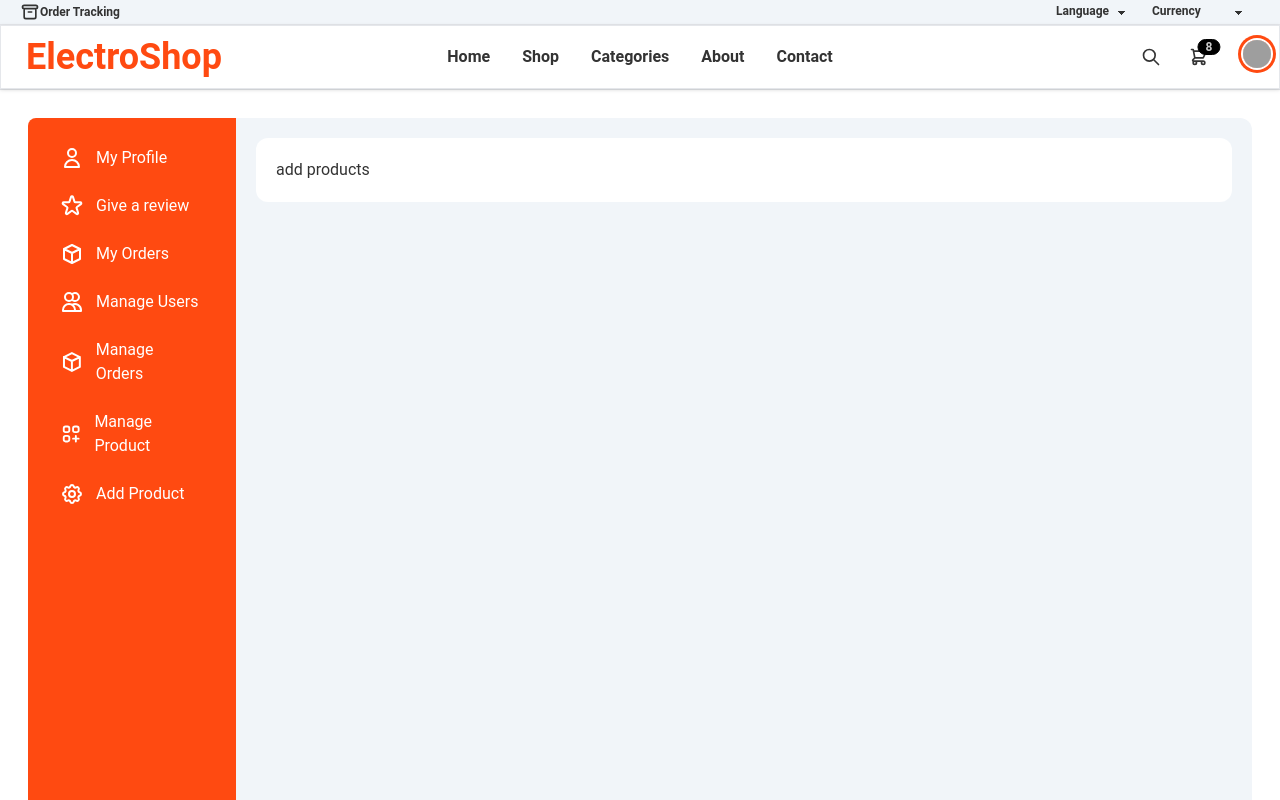
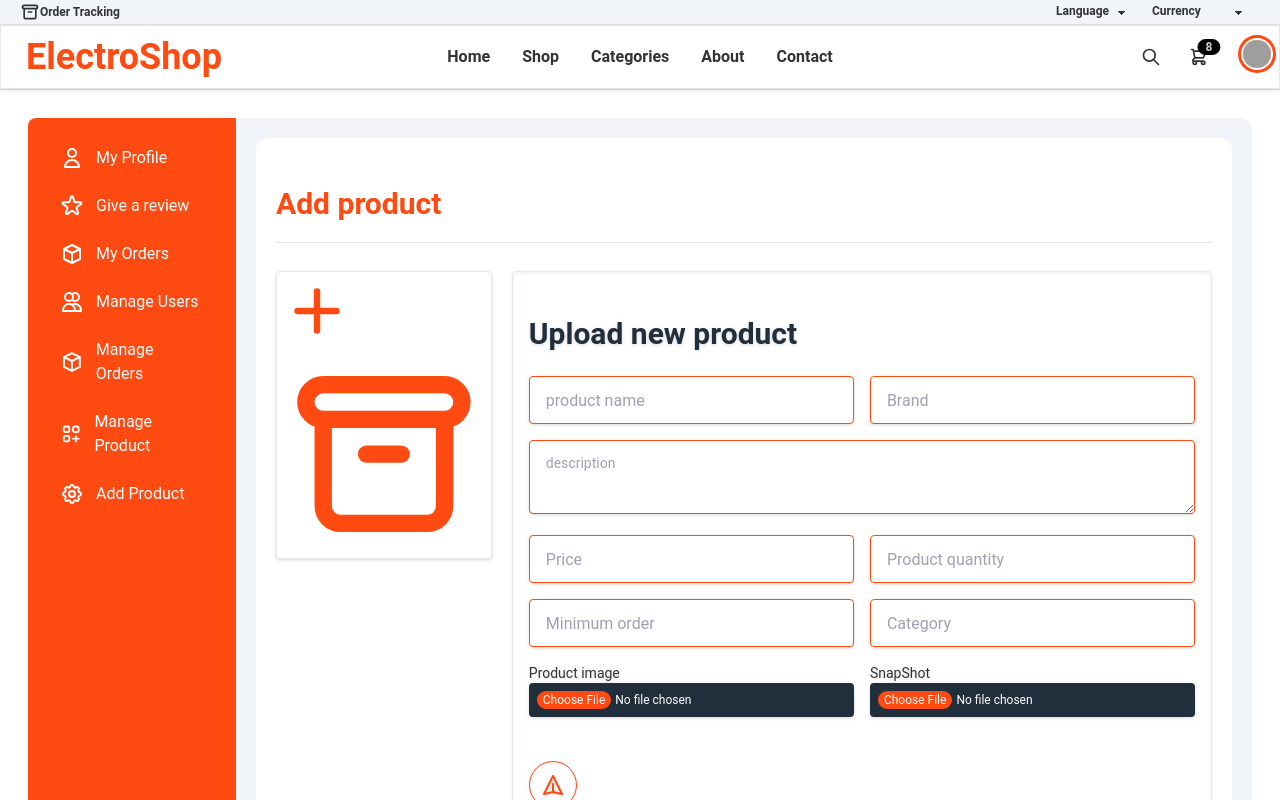
Before and after one commit to MdMuzahid07/ElectroShop_E-commerce-Client-, a React (Create React App) app: page /dashboard/add_product in a window 1280 px wide. Built offline with nearby package versions, Linux system fonts and the light colour scheme; grey boxes are pictures that could not be loaded.

Commit message:
product upload page UI design complete

```diff
--- a/src/Dashboard/AdminPages/AddProducts.jsx
+++ b/src/Dashboard/AdminPages/AddProducts.jsx
@@ -1,9 +1,79 @@
 import React from 'react';
+import { useForm } from "react-hook-form";
+import { Link } from 'react-router-dom';
+
 
 const AddProducts = () => {
+    const { register, handleSubmit, watch, formState: { errors } } = useForm();
+    const onSubmit = data => {
+        console.log(data)
+    };
+
+    console.log(watch("example")); // watch input value by passing the name of it
     return (
-        <div>
-            <h2>add products</h2>
+        <div className='mx-auto my-7'>
+            <h2 className='text-3xl font-bold text-primary'>Add product</h2>
+            <hr className='mt-5 mb-7' />
+
+            <div className='md:flex gap-5'>
+                <div class="card card-compact md:w-72 h-72 bg-white text-primary border drop-shadow rounded">
+                    <svg xmlns="http://www.w3.org/2000/svg" class="h-20 w-20" fill="none" viewBox="0 0 24 24" stroke="currentColor" stroke-width="2">
+                        <path stroke-linecap="round" stroke-linejoin="round" d="M12 6v6m0 0v6m0-6h6m-6 0H6" />
+                    </svg>
+                    <svg xmlns="http://www.w3.org/2000/svg" class="h-50 w-50" fill="none" viewBox="0 0 24 24" stroke="currentColor" stroke-width="2">
+                        <path stroke-linecap="round" stroke-linejoin="round" d="M5 8h14M5 8a2 2 0 110-4h14a2 2 0 110 4M5 8v10a2 2 0 002 2h10a2 2 0 002-2V8m-9 4h4" />
+                    </svg>
+                </div>
+
+                <div class="card card-compact w-full border drop-shadow rounded my-7 md:my-0">
+                    <div class="card-body">
+
+                        <h2 className='text-3xl text-accent font-bold mt-7'>Upload new product</h2>
+                        <form onSubmit={handleSubmit(onSubmit)}>
+
+                            <div className='grid md:grid-cols-2 gap-4'>
+                                <input {...register("productName")} type="text" placeholder='product name' class="input input-bordered input-primary w-full rounded my-4" />
+                                <input {...register("Brand")} type="text" placeholder='Brand' class="input input-bordered input-primary w-full rounded my-4" />
+                            </div>
+
+                            <textarea {...register("description")} type="text" placeholder='description' class="textarea textarea-primary w-full rounded" />
+
+                            <div className='grid md:grid-cols-2 gap-4 my-4'>
+                                <input {...register("price")} type="number" placeholder='Price' class="input input-bordered input-primary w-full rounded" />
+                                <input {...register("quantity")} type="number" placeholder='Product quantity' class="input input-bordered input-primary w-full rounded" />
+                            </div>
+
+                            <div className='grid md:grid-cols-2 gap-4'>
+                                <input {...register("minimumOrder")} type="number" placeholder='Minimum order' class="input input-bordered input-primary w-full rounded" />
+                                <input {...register("category")} type="text" placeholder='Category' class="input input-bordered input-primary w-full rounded" />
+                            </div>
+
+                            <div className='grid md:grid-cols-2 gap-4 my-4'>
+                                <div>
+                                    <p>Product image</p>
+                                    <input {...register("minimumOrder")} type="file" class=" bg-accent p-2 rounded w-full text-xs text-white
+                                file:rounded-full file:border-0
+                                file:text-xs file:font-xs
+                                file:bg-primary file:text-white
+                                "/>
+                                </div>
+                                <div>
+                                    <p>SnapShot</p>
+                                    <input {...register("minimumOrder")} type="file" class=" bg-accent p-2 rounded w-full text-xs text-white
+                                file:rounded-full file:border-0
+                                file:text-xs file:font-xs
+                                file:bg-primary file:text-white
+                                "/>
+                                </div>
+                            </div>
+
+                            <button className='btn btn-circle btn-outline btn-primary my-7'><svg xmlns="http://www.w3.org/2000/svg" class="h-6 w-6" fill="none" viewBox="0 0 24 24" stroke="currentColor" stroke-width="2">
+                                <path stroke-linecap="round" stroke-linejoin="round" d="M12 19l9 2-9-18-9 18 9-2zm0 0v-8" />
+                            </svg></button>
+                        </form>
+                    </div>
+                </div>
+            </div>
         </div>
     );
 };
--- a/src/Dashboard/MyProfile.jsx
+++ b/src/Dashboard/MyProfile.jsx
@@ -73,6 +73,11 @@ const MyProfile = () => {
                     </div>
                 </div>
             </div>
+
+            <div className='bg-black rounded mt-7 text-white font-bold p-7'>
+
+                <h1>Lorem, ipsum dolor sit amet consectetur adipisicing elit. Ad quibusdam modi reiciendis quas fugiat eaque, laborum corrupti voluptate exercitationem ex?</h1>
+            </div>
         </div>
     );
 };
```
